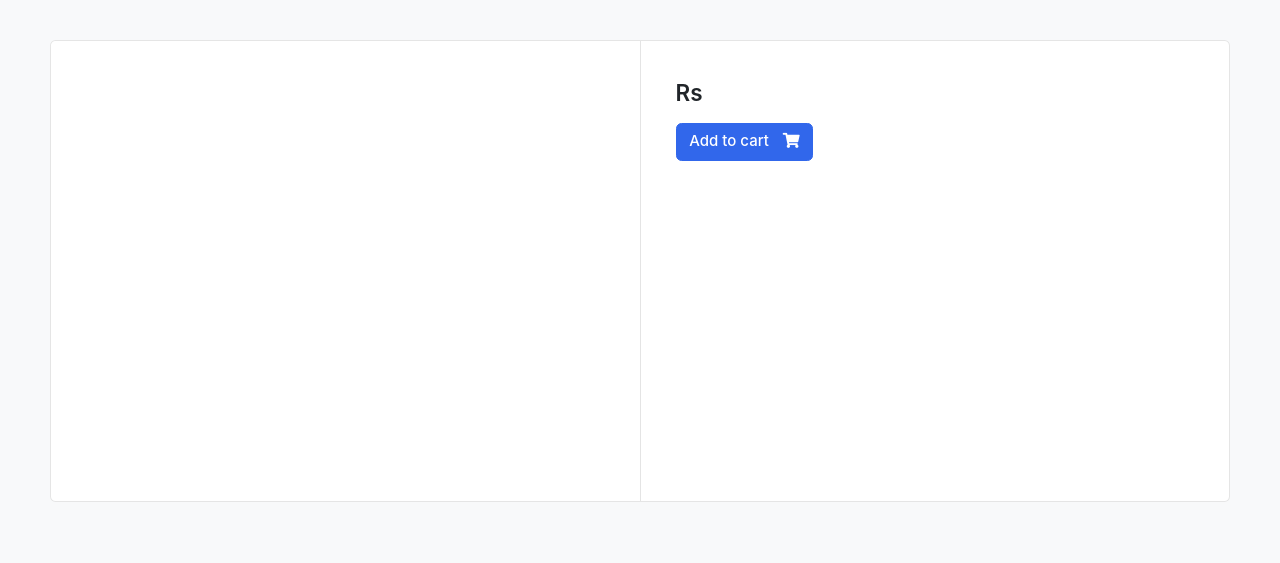
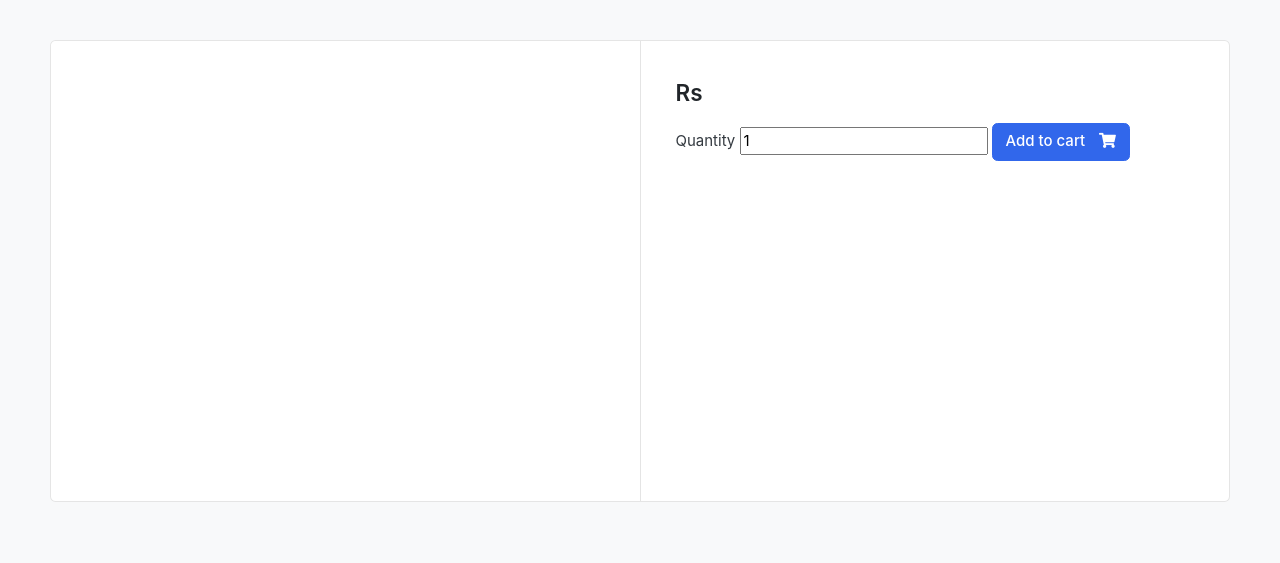
Before and after one commit to fcgsam/Django_class, a Django app: template templates/product_detail.html in a window 1280 px wide. Shown: the part 118-681 px from the top of the page. Run offline with Django 4.2, Linux system fonts and the light colour scheme; the template is opened without the code that fills it, so the values that code supplies are empty; some libraries are stand-ins or nearby versions; some web fonts are replaced.

Commit message:
30-01-2024

```diff
--- a/cart/models.py
+++ b/cart/models.py
@@ -5,7 +5,7 @@ from account.models import Account
 class CartItem(models.Model):
     user = models.ForeignKey(Account,on_delete=models.CASCADE,null = True,blank = True)
     product = models.ForeignKey(ProductModel,on_delete = models.CASCADE)
-    quentity = models.PositiveIntegerField(default =1)
+    quantity = models.PositiveIntegerField(default =1)
     created_at = models.DateTimeField(auto_now_add= True)
 
     def __str__(self):
--- a/clothstore/urls.py
+++ b/clothstore/urls.py
@@ -23,4 +23,5 @@ urlpatterns = [
     path('admin/', admin.site.urls),
     path('',include('ClothApp.urls')),  #if u put ''(empty) then its will take u home page by defoult , this is done for registering the App level url into project level url coz when u go in website then it will come in this url first then this url will locate the app to any other place in app
     path('accounts/',include('account.urls')),
+    path('carts/',include('cart.urls'))
 ] + static(settings.MEDIA_URL, document_root=settings.MEDIA_ROOT)
--- a/templates/product_detail.html
+++ b/templates/product_detail.html
@@ -23,10 +23,16 @@
     </div>
 
     <p>{{ get_info.product_description }}</p>
+        <form method="POST" action="{% url 'add_to_cart' get_info.id  %}">
+            {% csrf_token %}
+            <label for="quantity">Quantity</label>
+            <input type="number" name="quantity" id="quantity" value="1" min="1">
+            <button type="submit" class="btn btn-primary">
+                <span class="text">Add to cart</span> <i class="fas fa-shopping-cart"></i>
+            </button>
 
-
-
-        <a href="./product-detail.html" class="btn  btn-primary"> <span class="text">Add to cart</span> <i class="fas fa-shopping-cart"></i>  </a>
+        </form>
+        <!-- <a href="./product-detail.html" class="btn  btn-primary"> <span class="text">Add to cart</span> <i class="fas fa-shopping-cart"></i>  </a> -->
     </article> <!-- product-info-aside .// -->
             </main> <!-- col.// -->
         </div> <!-- row.// -->
```
Also changed, not shown: cart/views.py (+4 -4 lines), cart/migrations/0003_rename_quentity_cartitem_quantity_alter_cart_user_and_more.py (added), db.sqlite3.
